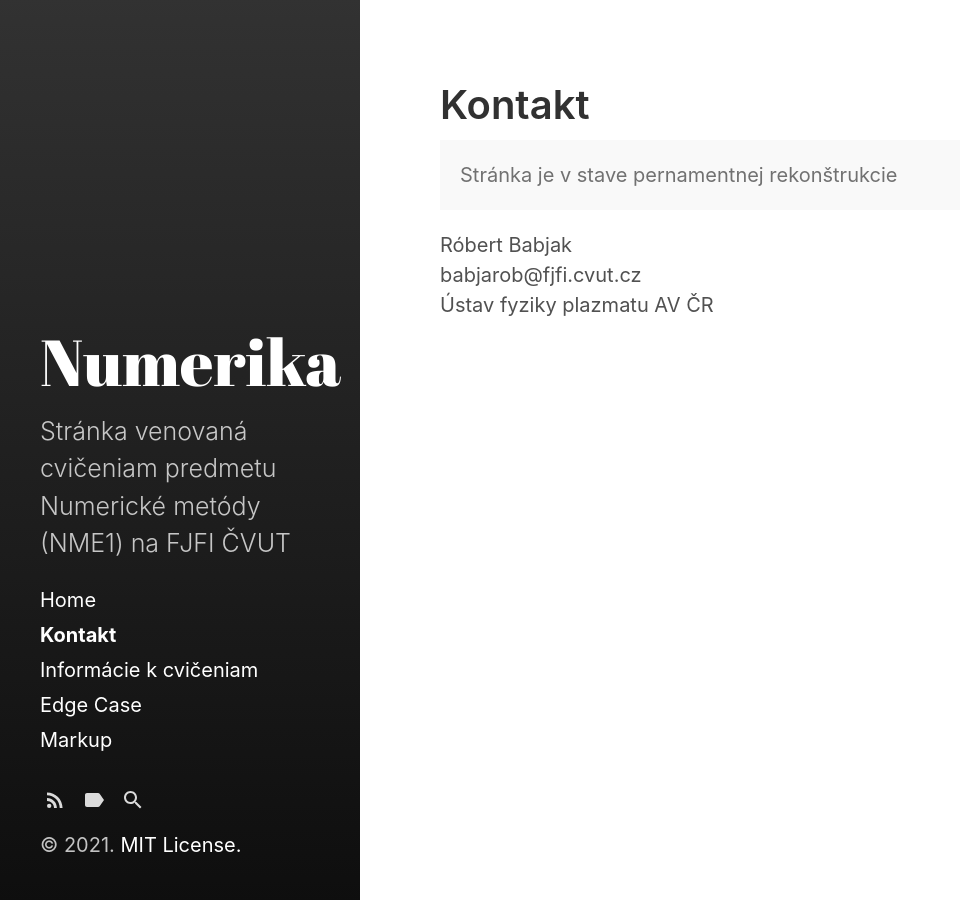
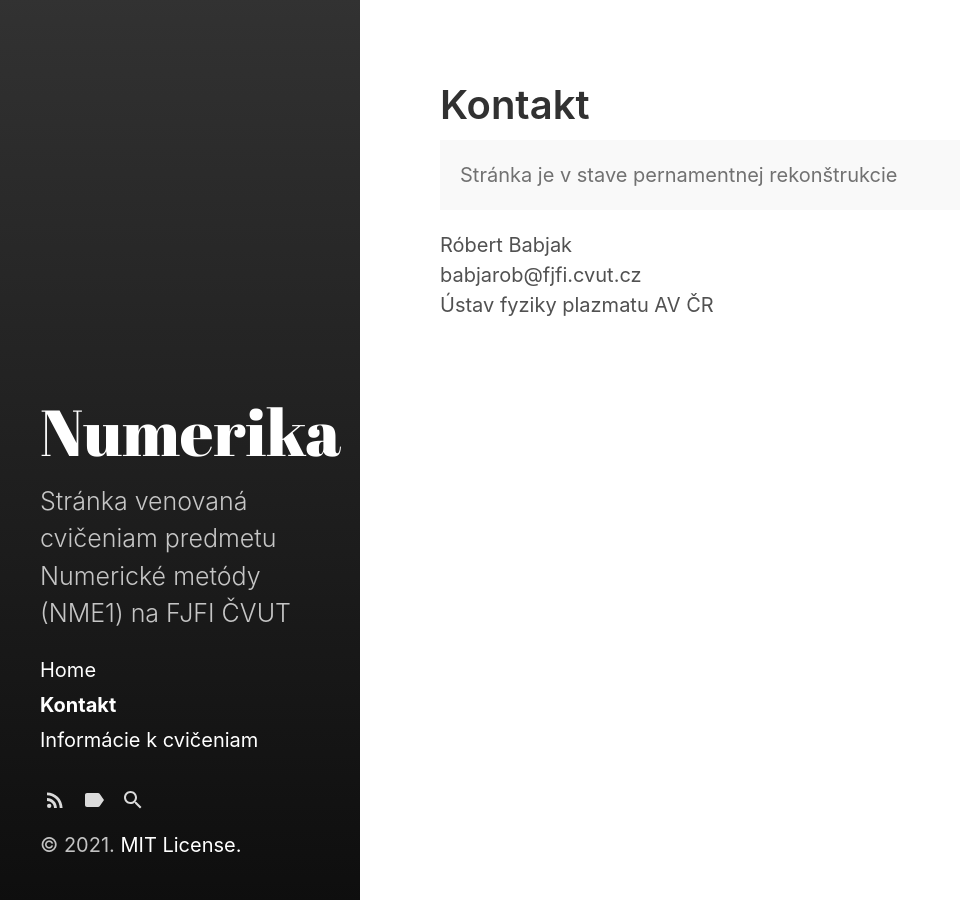
Before and after one commit to babjarob/babjarob-babjarob.github.io, a Jekyll site: the page built from about.md, in a window 1280 px wide. Shown: the whole page, without its empty margins (0-960 px from the left). Built offline with Jekyll 4.4.1, drawn with Linux system fonts in a browser that asks for light colours.

Commit message:
minor changes

```diff
--- a/_includes/sidebar-nav-links.html
+++ b/_includes/sidebar-nav-links.html
@@ -14,7 +14,6 @@
   {% endcomment %}
 
   {% include page-links.html %}
-  {% include category-links.html %}
 
   {% include custom-nav-links.html %}
 </nav>
--- a/_includes/sidebar.html
+++ b/_includes/sidebar.html
@@ -12,10 +12,6 @@
   </header>
   {% include sidebar-nav-links.html %}
 
-  {% if site.version %}
-    <span class="site-version">Currently v{{ site.version }}</span>
-  {% endif %}
-
   {% include sidebar-icon-links.html %}
   {% include copyright.html %}
 </div>
--- a/_layouts/index.html
+++ b/_layouts/index.html
@@ -15,13 +15,13 @@ layout: default
       </a>
     </h2>
     {% include post-meta.html post=post %}
-<!--
+
     {% if post.excerpt %}
       {{ post.excerpt }}
     {% else %}
       {{ post.content }}
     {% endif %}
-//-->
+
     {% if post.excerpt %}
       {% comment %}Excerpt may be equal to content. Check.{% endcomment %}
       {% capture content_words %}
```
